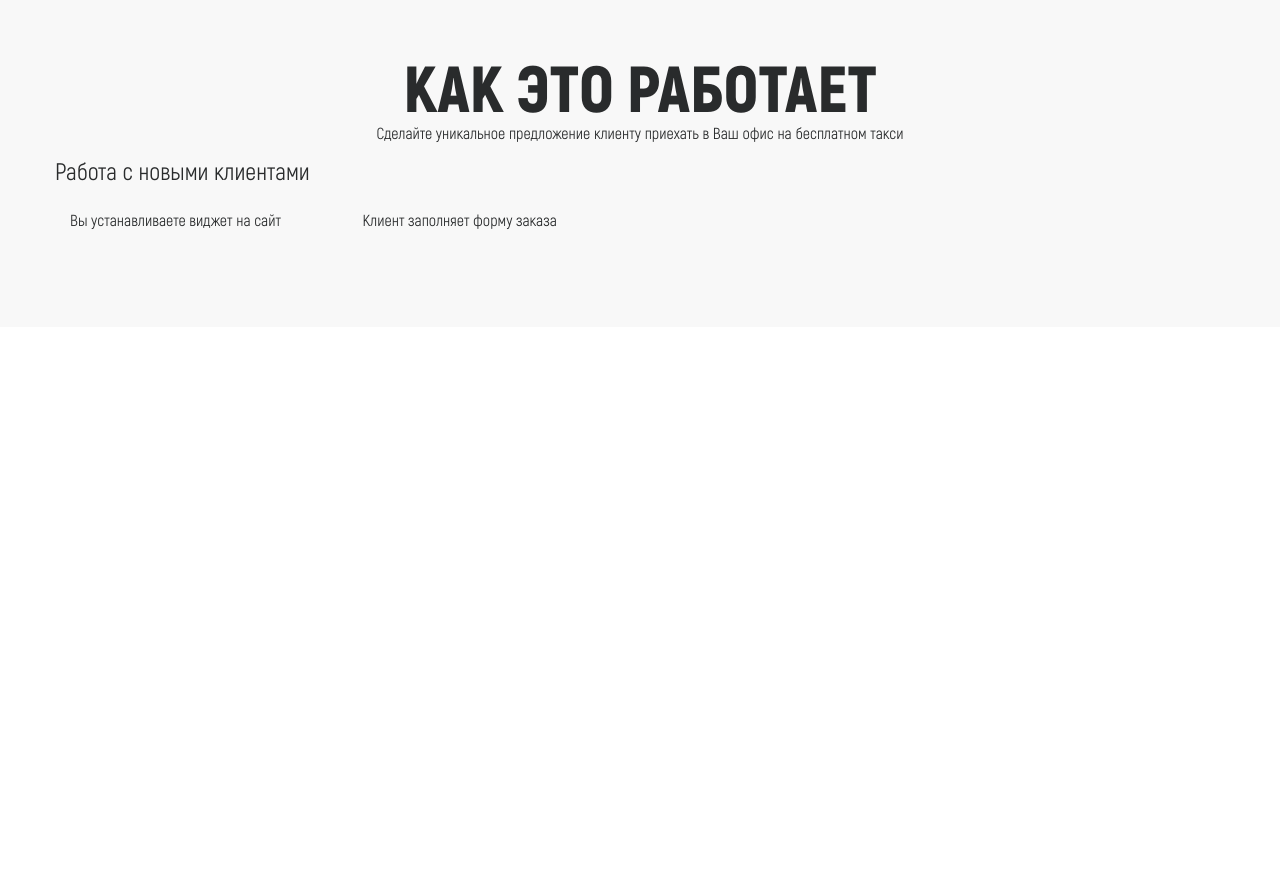
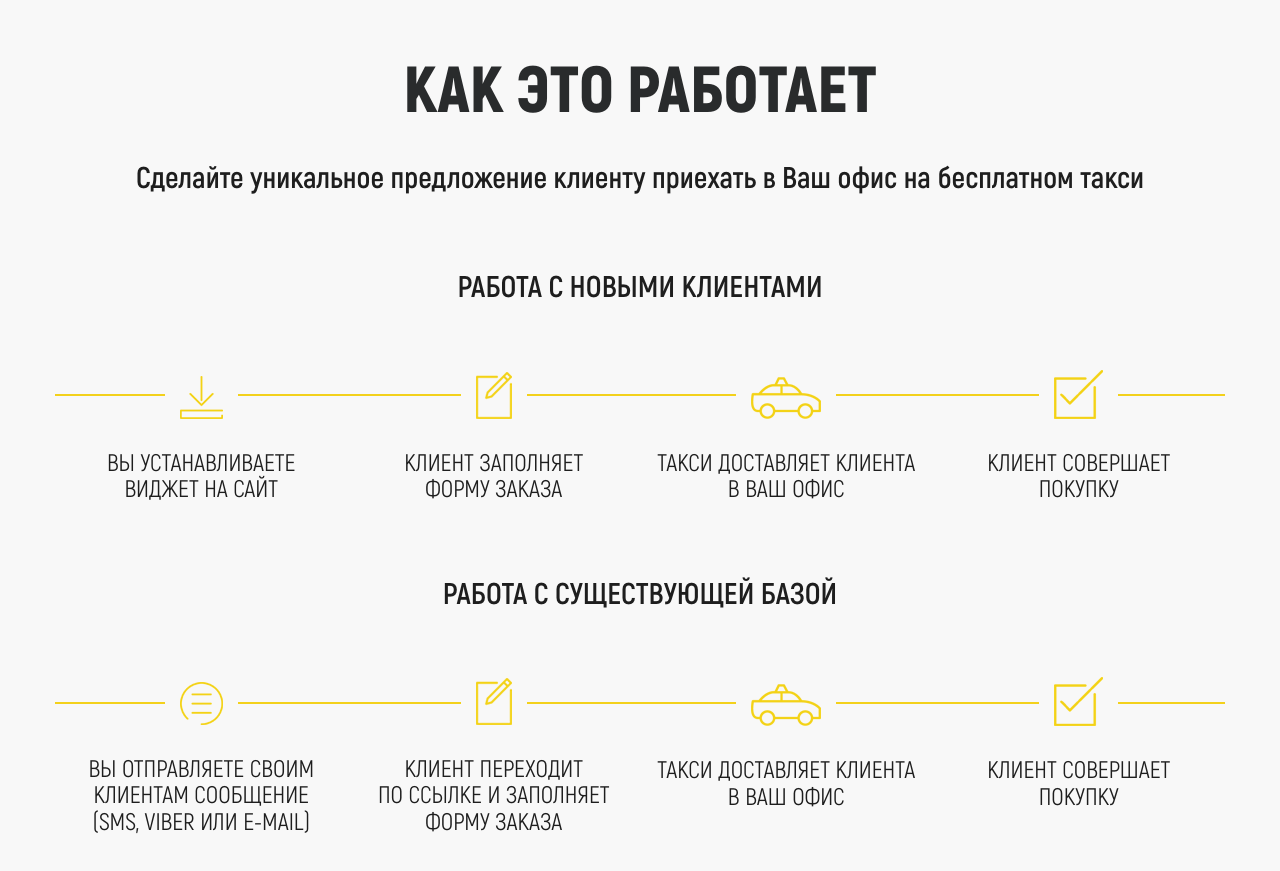
Before and after one commit to YuriyShandor/VisitUs, a plain HTML site: page index.html in a window 1280 px wide. Shown: the part 1460-2331 px from the top of the page. Before the commit the page ends 1787 px from the top, so only its background shows below. Drawn offline with Linux system fonts and the light colour scheme.

Commit message:
Add Section How It Works. Mod_02

```diff
--- a/index.html
+++ b/index.html
@@ -103,21 +103,62 @@
       <div class="row how-it__discr">
         <p>Сделайте уникальное предложение клиенту приехать в Ваш офис на бесплатном такси</p>
       </div>
-      <div class="row how-it__block">
+      <div class="row how-it__block-ttl">
         <h4>Работа с новыми клиентами</h4>
       </div>
-      <div class="row howit__scheme">
-        <div class="col-xl-3 howit__scheme-item">
+      <div class="row how-it__scheme">
+        <div class="col-xl-3 how-it__scheme-item">
           <div class="sheme-icon">
-            <img src="" alt="">
+            <img src="img/how-it-scheme__icon_01.png" alt="">
           </div>
-          <h6>Вы устанавливаете виджет на сайт</h6>
+          <h6>Вы устанавливаете <br> виджет на сайт</h6>
         </div>
-        <div class="col-xl-3 howit__scheme-item">
+        <div class="col-xl-3 how-it__scheme-item">
           <div class="sheme-icon">
-            <img src="" alt="">
+            <img src="img/how-it-scheme__icon_02.png" alt="">
           </div>
-          <h6>Клиент заполняет форму заказа</h6>
+          <h6>Клиент заполняет <br> форму заказа</h6>
+        </div>
+        <div class="col-xl-3 how-it__scheme-item">
+          <div class="sheme-icon">
+            <img src="img/how-it-scheme__icon_03.png" alt="">
+          </div>
+          <h6>Такси доставляет клиента <br> в Ваш офис</h6>
+        </div>
+        <div class="col-xl-3 how-it__scheme-item">
+          <div class="sheme-icon">
+            <img src="img/how-it-scheme__icon_04.png" alt="">
+          </div>
+          <h6>Клиент совершает <br> покупку</h6>
+        </div>
+      </div>
+      <div class="row how-it__block-ttl">
+        <h4>Работа с существующей базой</h4>
+      </div>
+      <div class="row how-it__scheme">
+        <div class="col-xl-3 how-it__scheme-item how-it__scheme-item_large">
+          <div class="sheme-icon">
+            <img src="img/how-it-scheme__icon_05.png" alt="">
+          </div>
+          <h6>Вы отправляете СВОИМ <br> клиентам сообщение <br> (SMS, Viber или E-mail)</h6>
+        </div>
+        <div class="col-xl-3 how-it__scheme-item how-it__scheme-item_large">
+          <div class="sheme-icon">
+            <img src="img/how-it-scheme__icon_02.png" alt="">
+          </div>
+          <h6>Клиент переходит <br> по ссылке и заполняет <br> форму заказа</h6>
+        </div>
+        <div class="col-xl-3 how-it__scheme-item">
+          <div class="sheme-icon">
+            <img src="img/how-it-scheme__icon_03.png" alt="">
+          </div>
+          <h6>Такси доставляет клиента <br> в Ваш офис</h6>
+        </div>
+        <div class="col-xl-3 how-it__scheme-item">
+          <div class="sheme-icon">
+            <img src="img/how-it-scheme__icon_04.png" alt="">
+          </div>
+          <h6>Клиент совершает <br> покупку</h6>
         </div>
       </div>
     </div>
--- a/scss/style.scss
+++ b/scss/style.scss
@@ -1,6 +1,7 @@
 // to compile...
 
 $yellow: #f3d11c;
+$black: #1e1e1e;
 
 @import "./_components/_akrobat.scss";
 @import "./_components/_nav-bar.scss";
@@ -320,32 +321,32 @@ section {
         font-family: Akrobat;
         font-size: 24px;
         font-weight: 400;
-        color: #1e1e1e;
+        color: $black;
         border: none;
         outline-color: $yellow;
         border-radius: 7px;
 
         &::-webkit-input-placeholder {
-          color: #1e1e1e;
+          color: $black;
         }
 
         &:-ms-input-placeholder {
-          color: #1e1e1e;
+          color: $black;
         }
 
         &::-ms-input-placeholder {
-          color: #1e1e1e;
+          color: $black;
         }
 
         &::placeholder {
-          color: #1e1e1e;
+          color: $black;
         }
       }
 
       button {
         font-family: Akrobat;
         font-size: 24px;
-        color: #1e1e1e;
+        color: $black;
         text-transform: uppercase;
         text-align: center;
         padding: 24px 30px;
@@ -753,7 +754,7 @@ section {
     p {
       font-size: 18px;
       font-weight: 400;
-      color: #1e1e1e;
+      color: $black;
       margin: 0;
       margin-top: 35px;
 
@@ -875,9 +876,96 @@ section {
     -webkit-box-pack: center;
         -ms-flex-pack: center;
             justify-content: center;
+    margin-top: 35px;
 
     p {
+      font-size: 30px;
+      font-weight: 700;
+      color: $black;
+      text-align: center;
+      margin: 0;
+    }
+  }
 
+  &__block-ttl {
+    display: -ms-flex;
+    display: -webkit-box;
+    display: -ms-flexbox;
+    display: flex;
+    -webkit-box-pack: center;
+        -ms-flex-pack: center;
+            justify-content: center;
+    margin-top: 75px;
+
+    h4 {
+      font-size: 30px;
+      font-weight: 700;
+      color: $black;
+      text-transform: uppercase;
+      text-align: center;
+    }
+  }
+
+  &__scheme {
+    display: -ms-flex;
+    display: -webkit-box;
+    display: -ms-flexbox;
+    display: flex;
+    -webkit-box-align: end;
+        -ms-flex-align: end;
+            align-items: flex-end;
+
+    &-item {
+      display: -ms-flex;
+      display: -webkit-box;
+      display: -ms-flexbox;
+      display: flex;
+      -webkit-box-orient: vertical;
+      -webkit-box-direction: normal;
+          -ms-flex-direction: column;
+              flex-direction: column;
+      -webkit-box-align: center;
+          -ms-flex-align: center;
+              align-items: center;
+      position: relative;
+      margin-top: 60px;
+
+      div {
+        padding: 0 15px;
+        background: #f8f8f8;
+        z-index: 3;
+
+      }
+
+      h6 {
+        margin: 0;
+        margin-top: 30px;
+        font-size: 24px;
+        font-weight: 400;
+        text-transform: uppercase;
+        color: $black;
+        text-align: center;
+      }
+
+      &:before {
+        display: block;
+        content: '';
+        width: 100%;
+        height: 2px;
+        background: $yellow;
+        position: absolute;
+        bottom: 105px;
+        left: 0;
+        z-index: 1;
+      }
+
+      &_large {
+        h6 {
+          margin-top: 5px;
+          -webkit-transform: translateY(25px);
+                  transform: translateY(25px);
+        }
+      }
     }
   }
 }
```
Also changed, not shown: css/style.css, img/how-it-scheme__icon_01.png (added), img/how-it-scheme__icon_02.png (added), img/how-it-scheme__icon_03.png (added), img/how-it-scheme__icon_04.png (added), img/how-it-scheme__icon_05.png (added).
